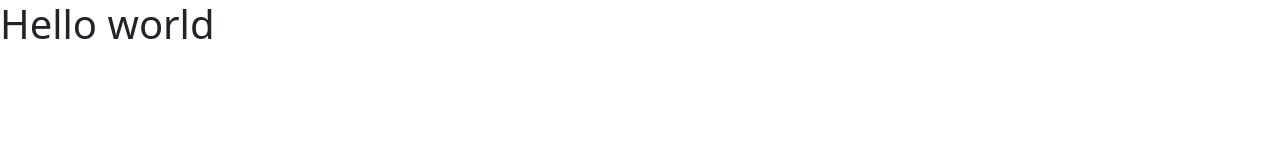
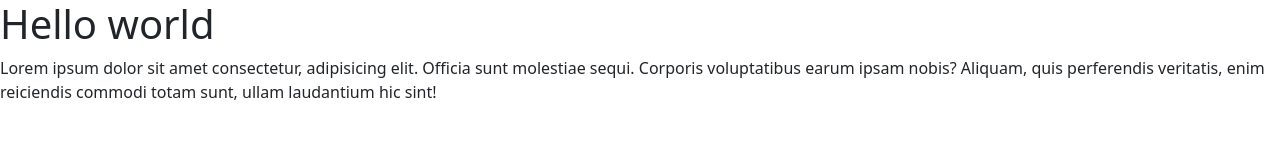
Before and after one commit to safi12hamid/npmandgit, a website: page index.html in a window 1280 px wide. Drawn offline with nearby package versions, Linux system fonts and the light colour scheme.

Commit message:
add a paragraph

```diff
--- a/index.html
+++ b/index.html
@@ -8,5 +8,7 @@
 </head>
 <body>
     <h1>Hello world</h1>
+    <p>Lorem ipsum dolor sit amet consectetur,
+         adipisicing elit. Officia sunt molestiae sequi. Corporis voluptatibus earum ipsam nobis? Aliquam, quis perferendis veritatis, enim reiciendis commodi totam sunt, ullam laudantium hic sint!</p>
 </body>
 </html>
```
